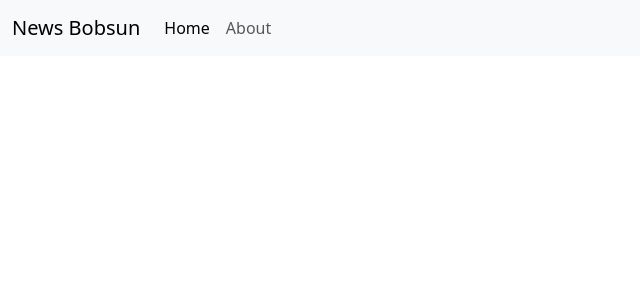
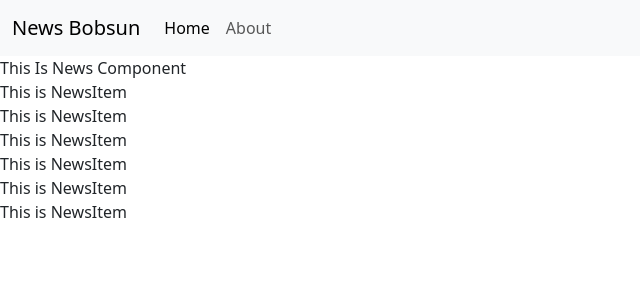
Before and after one commit to krishsunny9876-sudo/Class-Based-React, a React (Create React App) app: page / in a window 1280 px wide. Shown: the top 300 px of the page, without its empty margins (0-640 px from the left). Built offline with nearby package versions, Linux system fonts and the light colour scheme.

Commit message:
Just Add NewsItem

```diff
--- a/src/App.js
+++ b/src/App.js
@@ -1,4 +1,5 @@
 import Navbar from './Components/Navbar';
+import News from './Components/News';
 import React, { Component } from 'react'
 
 export default class App extends Component {
@@ -7,6 +8,7 @@
     return (
       <div>
         <Navbar />
+        <News />
       </div>
     )
   }
--- /dev/null
+++ b/src/Components/News.js
@@ -0,0 +1,20 @@
+import React, { Component } from 'react'
+import NewsItem from './NewsItem'
+
+export class News extends Component {
+  render() {
+    return (
+      <div>
+        This Is News Component
+        <NewsItem/>
+        <NewsItem/>
+        <NewsItem/>
+        <NewsItem/>
+        <NewsItem/>
+        <NewsItem/>
+      </div>
+    )
+  }
+}
+
+export default News
--- /dev/null
+++ b/src/Components/NewsItem.js
@@ -0,0 +1,13 @@
+import React, { Component } from 'react'
+
+export class NewsItem extends Component {
+    render() {
+        return (
+            <div>
+                This is NewsItem
+            </div>
+        )
+    }
+}
+
+export default NewsItem
```
